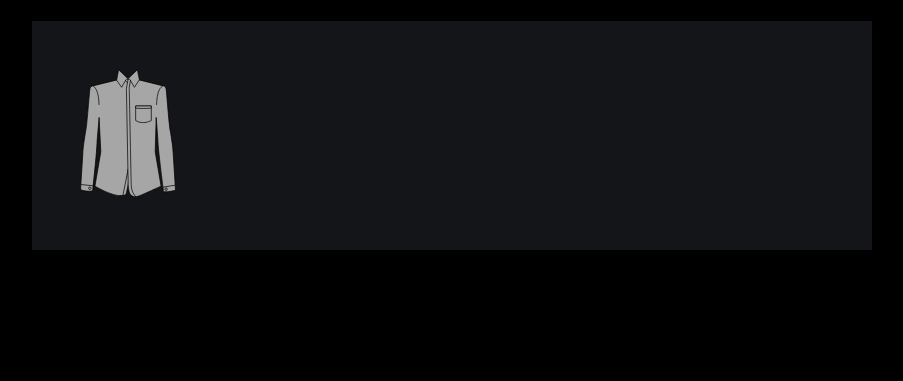
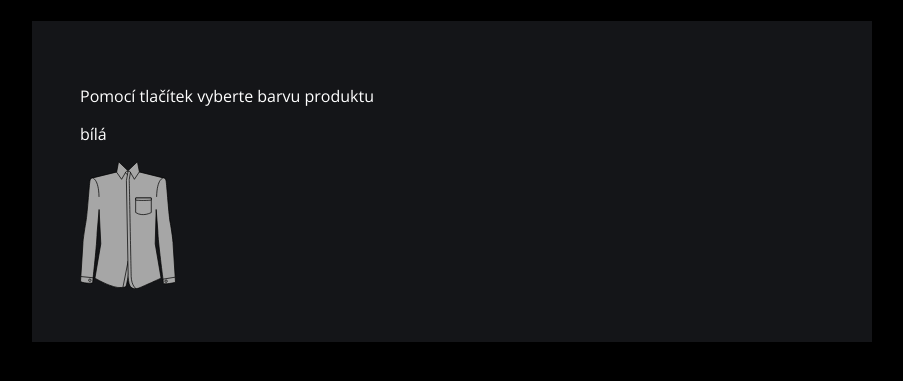
Before and after one commit to daryazhur/panske-obleky, a plain HTML site: page index.html in a window 1280 px wide. Shown: the part 267-648 px from the top of the page, without its empty margins (188-1091 px from the left). Drawn offline with nearby package versions, Linux system fonts and the light colour scheme; a web font is replaced by a local one.

Commit message:
vyber barvy

```diff
--- a/index.html
+++ b/index.html
@@ -19,6 +19,15 @@
       </div>
     </header>
     <div class="product container">
+      <div class="product__colors">
+        <p>Pomocí tlačítek vyberte barvu produktu</p>
+          <div class="colors">
+            <div class="color">
+              <div class="color-box"></div>
+              <p class="color__name">bílá</p>
+            </div>
+          </div>
+      </div>
       <svg
         id="product-image"
         class="product__image t-shirt"
@@ -60,7 +69,7 @@
           d="m 245.54623,337.97976 a 3.4333565,3.4333565 0 0 1 -3.43336,3.43336 3.4333565,3.4333565 0 0 1 -3.43336,-3.43336 3.4333565,3.4333565 0 0 1 3.43336,-3.43335 3.4333565,3.4333565 0 0 1 3.43336,3.43335 z"
         />
       </svg>
-      <div class="product__colors"></div>
+
     </div>
   </body>
 </html>
```
